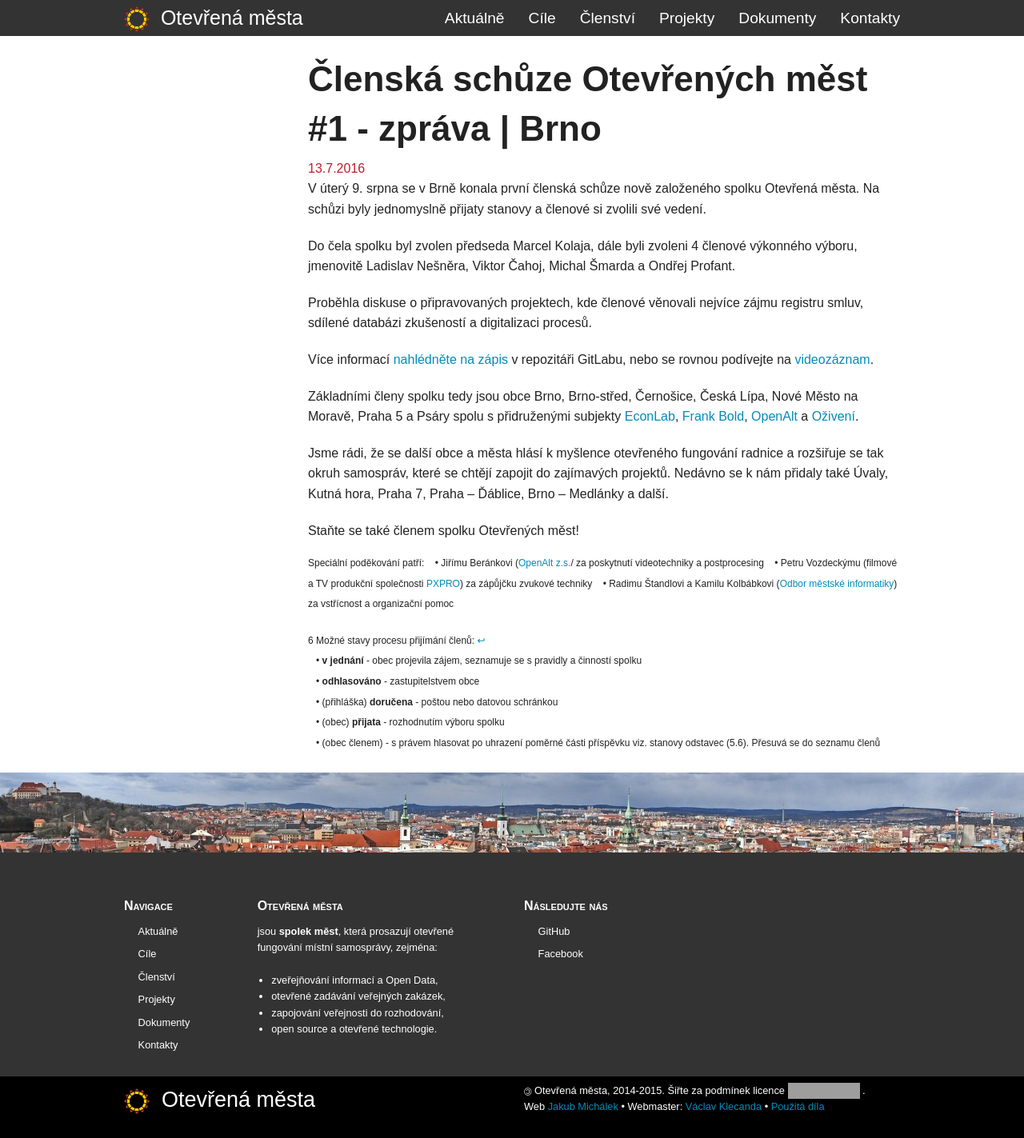
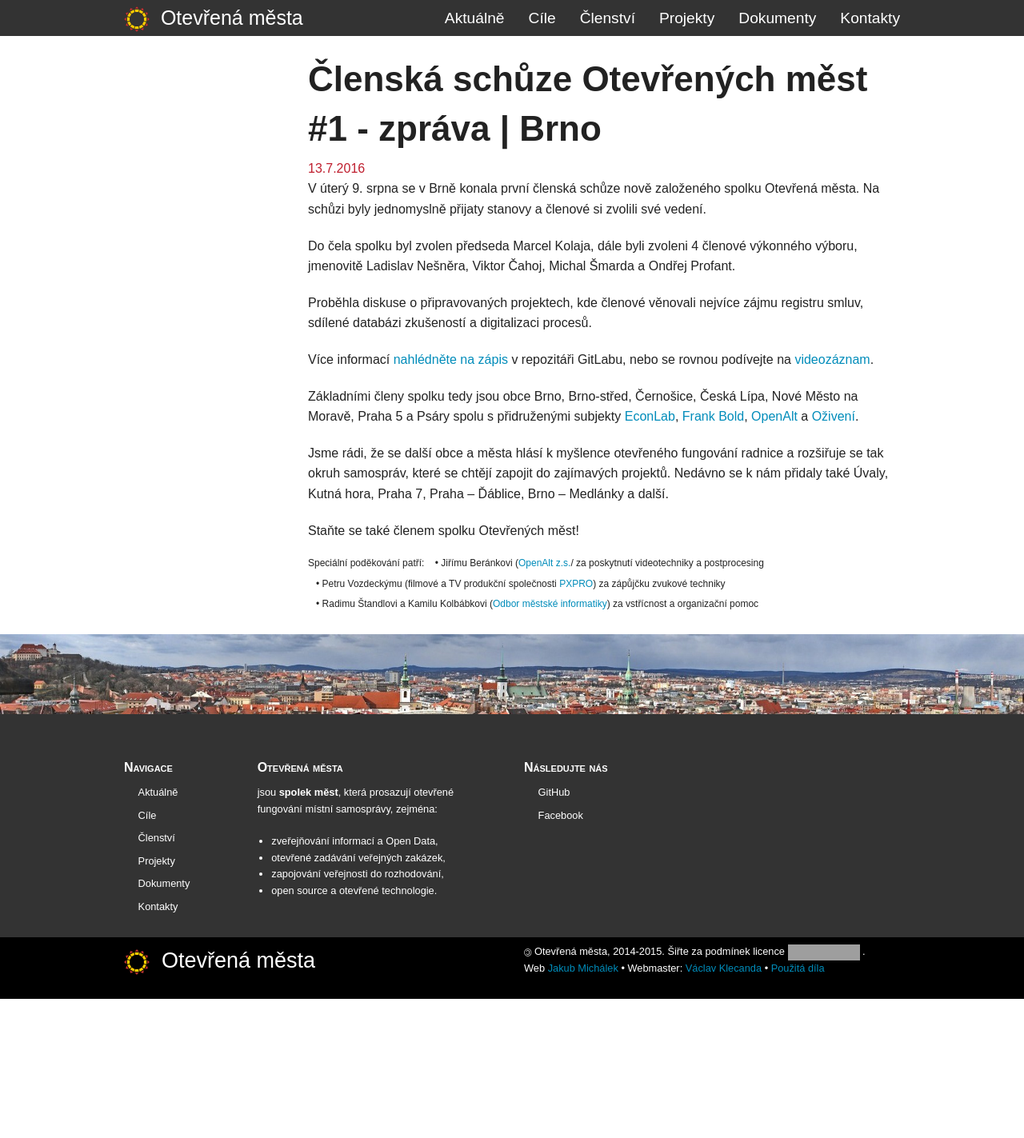
Before and after one commit to otevrenamesta/otevrenamesta.github.io, a Jekyll site: the page built from _posts/2016-07-13-clenska_schuze_01_zprava.md, in a window 1280 px wide. Shown: the whole page at 80% size. Built offline with Jekyll 4.4.1, drawn with Linux system fonts in a browser that asks for light colours; nearby versions of some CDN libraries; library files that are not in the unit come from our copies; after the commit the page ends 1249 px from its top, so only the background shows below that; grey boxes are pictures that could not be loaded.

Commit message:
odrazky 2

```diff
--- a/_posts/2016-07-13-clenska_schuze_01_zprava.md
+++ b/_posts/2016-07-13-clenska_schuze_01_zprava.md
@@ -24,12 +24,3 @@
 &nbsp;&nbsp;&nbsp;&bull; Petru Vozdeckýmu (filmové a TV produkční společnosti [PXPRO](http://www.pxpro.cz)) za zápůjčku zvukové techniky
 &nbsp;&nbsp;&nbsp;&bull; Radimu Štandlovi a Kamilu Kolbábkovi ([Odbor městské informatiky](https://www.brno.cz/sprava-mesta/magistrat-mesta-brna/kancelar-namestka-primatora-pro-oblast-smart-city/odbor-mestske-informatiky)) za vstřícnost a organizační pomoc
 </sup>
-
-<sup>
-<span id="f6">6</span> Možné stavy procesu přijímání členů: [↩](#a7)
-&nbsp;&nbsp;&nbsp;&bull; **v jednání** - obec projevila zájem, seznamuje se s pravidly a činností spolku
-&nbsp;&nbsp;&nbsp;&bull; **odhlasováno** - zastupitelstvem obce
-&nbsp;&nbsp;&nbsp;&bull; (přihláška) **doručena** - poštou nebo datovou schránkou
-&nbsp;&nbsp;&nbsp;&bull; (obec) **přijata** - rozhodnutím výboru spolku
-&nbsp;&nbsp;&nbsp;&bull; (obec členem) - s právem hlasovat po uhrazení poměrné části příspěvku viz. stanovy odstavec (5.6). Přesuvá se do seznamu členů
-</sup>
```
